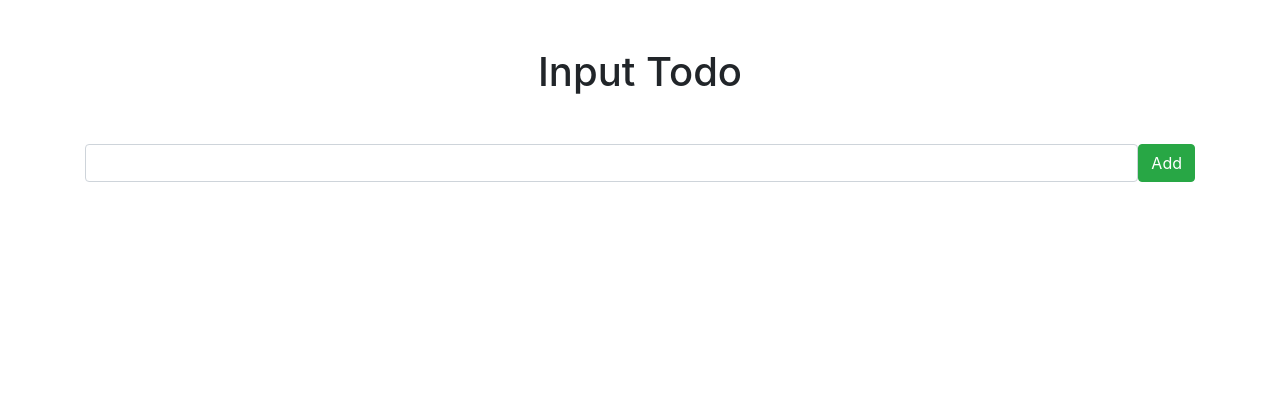
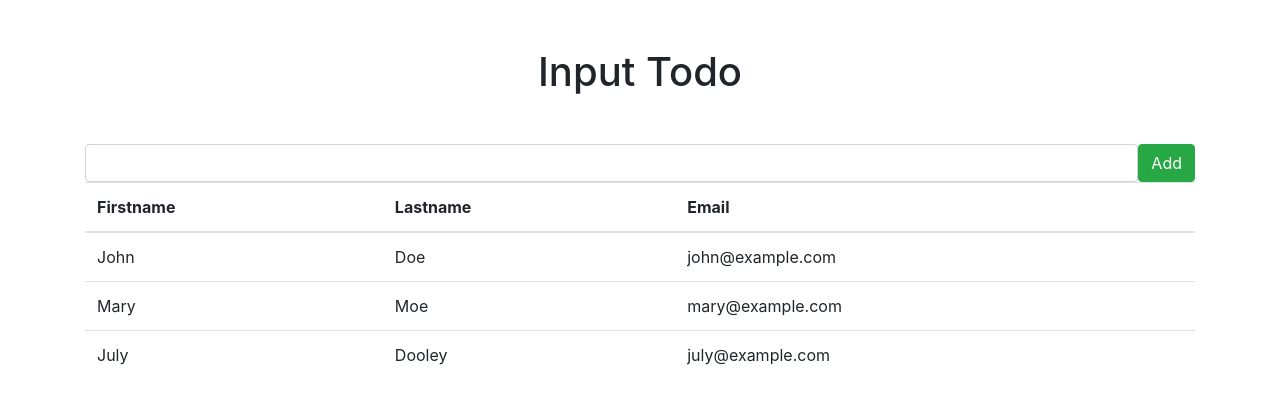
Before and after one commit to danielAwale/Simple-PERN-Project, a React (Create React App) app in the folder client/: page / in a window 1280 px wide. Shown: the top 404 px of the page. Built offline with nearby package versions, Linux system fonts and the light colour scheme.

Commit message:
contain code into the listtodo component that will be exported to the app.js and will grab a table template for bootstap from w3schools

```diff
--- a/client/src/App.js
+++ b/client/src/App.js
@@ -1,12 +1,14 @@
 import React, { Fragment } from "react";
 import './App.css';
 import InputTodo from "./components/InputTodo";
+import ListTodo from "./components/ListTodo";
 
 function App() {
   return (
     <Fragment>
       <div className="container">
         <InputTodo />
+        <ListTodo />
       </div>
     </Fragment>
   );
--- a/client/src/components/InputTodo.js
+++ b/client/src/components/InputTodo.js
@@ -12,7 +12,7 @@
         headers: { "Content-Type": "application/json" },
         body: JSON.stringify(body)
       });
-      console.log(response)
+      window.location = '/';
     } catch (err) {
       console.error(err.message)
     }
--- a/client/src/components/ListTodo.js
+++ b/client/src/components/ListTodo.js
@@ -0,0 +1,36 @@
+import React, { Fragment } from 'react'
+
+const ListTodo = () => {
+  return (
+    <Fragment>
+      <table class="table">
+        <thead>
+          <tr>
+            <th>Firstname</th>
+            <th>Lastname</th>
+            <th>Email</th>
+          </tr>
+        </thead>
+        <tbody>
+          <tr>
+            <td>John</td>
+            <td>Doe</td>
+            <td>john@example.com</td>
+          </tr>
+          <tr>
+            <td>Mary</td>
+            <td>Moe</td>
+            <td>mary@example.com</td>
+          </tr>
+          <tr>
+            <td>July</td>
+            <td>Dooley</td>
+            <td>july@example.com</td>
+          </tr>
+        </tbody>
+      </table>
+    </Fragment>
+  )
+}
+
+export default ListTodo;
```
